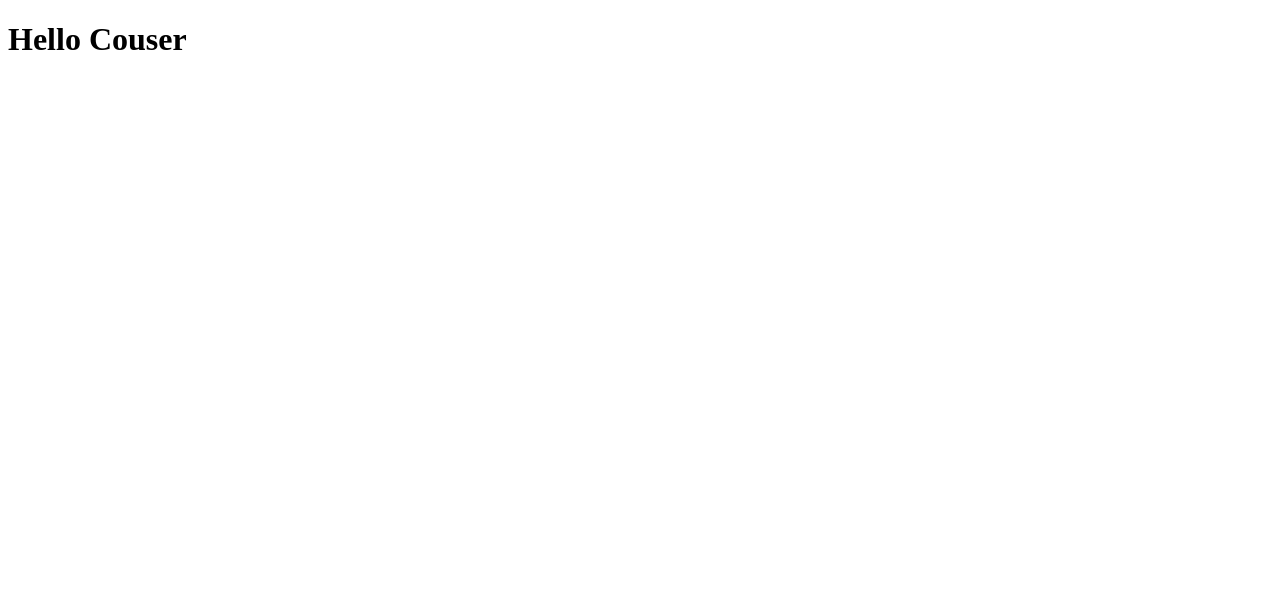
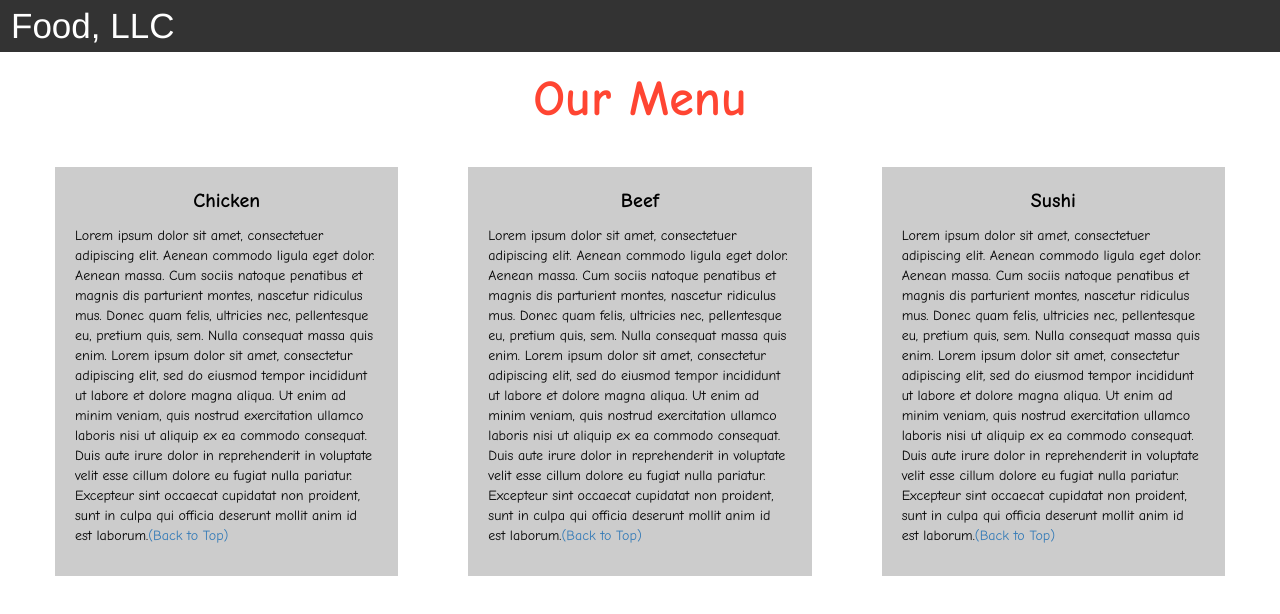
Before and after one commit to wearekreativewin/coursera-test, a plain HTML site: page index.html in a window 1280 px wide. Drawn offline with nearby package versions, Linux system fonts and the light colour scheme; files that its build step writes are made by us from their sources.

Commit message:
Load
Load

```diff
--- /dev/null
+++ b/css/style.css
@@ -0,0 +1,96 @@
+.container-fluid{
+	margin: 0;
+	padding: 0;
+}
+
+.navbar{
+	border-radius: 0px;
+	background-color: rgba(0,0,0,0.8);
+}
+
+.navbar-brand{
+  font-size: 35px;
+  color: white;
+  padding-left: 25px;
+}
+
+.navbar-brand:hover{
+	color: white;
+}
+
+.nav{
+	margin: 0;
+	padding: 0;
+}
+
+.navbar-nav{
+  font-size: 25px;
+  text-align: center;
+  margin: 0;
+  padding: 0;
+}
+
+.navbar-toggle{
+	border: 2px solid white;
+	margin-right: 25px;
+}
+
+.icon-bar{
+	background-color: white;
+}
+
+
+.main-title{
+  margin-bottom: 15px;
+  text-align: center;
+  color: #ff4532;
+  font-size: 50px;
+  font-family: "Comic Sans MS", cursive, sans-serif;
+  font-weight: bold;
+}
+
+li{
+	box-sizing: border-box;
+	width: 100%;
+}
+
+.menu-item{
+	padding: 0;
+	margin: 0;
+	width: 100%;
+	background-color: white;
+	border-bottom: 1px solid black;
+	color: black;
+	display: block;
+}
+
+.menu-item:hover{
+	background-color: rgba(0,0,0,0.9);
+	color: rgba(0,0,0,0.4);
+}
+
+
+
+.row{
+	margin: 20px;
+}
+
+.content-box{
+	margin: 20px;
+	width: auto;
+	height: auto;
+	color: black;
+	background-color: rgba(0,0,0,0.2);
+	font-family: "Comic Sans MS", cursive, sans-serif;
+	padding: 20px;
+}
+
+.item-name{
+	text-align: center;
+	font-size: 20px;
+	font-weight: bold;
+}
+
+#top{
+
+}
--- a/index.html
+++ b/index.html
@@ -1,9 +1,77 @@
 <!DOCTYPE html>
 <html>
 <head>
-	<title>Hello Coursera</title>
+
+<title>Module 3</title>
+
+  <meta name="viewport" content="width=device-width, initial-scale=1">
+  <link rel="stylesheet" href="https://maxcdn.bootstrapcdn.com/bootstrap/3.3.7/css/bootstrap.min.css">
+  <script src="https://ajax.googleapis.com/ajax/libs/jquery/3.3.1/jquery.min.js"></script>
+  <script src="https://maxcdn.bootstrapcdn.com/bootstrap/3.3.7/js/bootstrap.min.js"></script>
+
 </head>
+
+<meta name="viewport" content="width=device-width, initial-scale=1">
+<link rel="stylesheet" type="text/css" href="style.css">
+
+
+
 <body>
-<h1> Hello Couser</h1>
+
+
+<nav class="navbar" id="top">
+  <div class="container-fluid">
+
+    <div class="navbar-header">
+      <button type="button" class="navbar-toggle" data-toggle="collapse" data-target="#myNavbar">
+        <span class="icon-bar"></span>
+        <span class="icon-bar"></span>
+        <span class="icon-bar"></span>
+      </button>
+      <a class="navbar-brand" href="#">Food, LLC</a>
+    </div>
+
+    <div class="collapse" id="myNavbar">
+      <ul class="nav navbar-nav visible-xs">
+        <li><a class="menu-item" href="#">Chicken</a></li>
+        <li><a class="menu-item" href="#">Beef</a></li>
+        <li><a class="menu-item" href="#">Sushi</a></li>
+      </ul>
+    </div>
+
+  </div>
+</nav>
+
+<h1 class="main-title">Our Menu</h1>
+
+
+
+<div class="row">
+
+  <div class="col-lg-4 col-md-6 col-sm-12">
+    <div class="content-box">
+      <p class="item-name">Chicken</p>
+      <p>Lorem ipsum dolor sit amet, consectetuer adipiscing elit. Aenean commodo ligula eget dolor. Aenean massa. Cum sociis natoque penatibus et magnis dis parturient montes, nascetur ridiculus mus. Donec quam felis, ultricies nec, pellentesque eu, pretium quis, sem. Nulla consequat massa quis enim. Lorem ipsum dolor sit amet, consectetur adipiscing elit, sed do eiusmod tempor incididunt ut labore et dolore magna aliqua. Ut enim ad minim veniam, quis nostrud exercitation ullamco laboris nisi ut aliquip ex ea commodo consequat. Duis aute irure dolor in reprehenderit in voluptate velit esse cillum dolore eu fugiat nulla pariatur. Excepteur sint occaecat cupidatat non proident, sunt in culpa qui officia deserunt mollit anim id est laborum.<a href="#top">(Back to Top)</a></p>
+    </div>
+  </div>
+
+  <div class="col-lg-4 col-md-6 col-sm-12">
+    <div class="content-box">
+      <p class="item-name">Beef</p>
+      <p>Lorem ipsum dolor sit amet, consectetuer adipiscing elit. Aenean commodo ligula eget dolor. Aenean massa. Cum sociis natoque penatibus et magnis dis parturient montes, nascetur ridiculus mus. Donec quam felis, ultricies nec, pellentesque eu, pretium quis, sem. Nulla consequat massa quis enim. Lorem ipsum dolor sit amet, consectetur adipiscing elit, sed do eiusmod tempor incididunt ut labore et dolore magna aliqua. Ut enim ad minim veniam, quis nostrud exercitation ullamco laboris nisi ut aliquip ex ea commodo consequat. Duis aute irure dolor in reprehenderit in voluptate velit esse cillum dolore eu fugiat nulla pariatur. Excepteur sint occaecat cupidatat non proident, sunt in culpa qui officia deserunt mollit anim id est laborum.<a href="#top">(Back to Top)</a></p>
+    </div>
+  </div>
+
+
+  <div class="col-lg-4 col-md-12 col-sm-12">
+    <div class="content-box">
+      <p class="item-name">Sushi</p>
+      <p>Lorem ipsum dolor sit amet, consectetuer adipiscing elit. Aenean commodo ligula eget dolor. Aenean massa. Cum sociis natoque penatibus et magnis dis parturient montes, nascetur ridiculus mus. Donec quam felis, ultricies nec, pellentesque eu, pretium quis, sem. Nulla consequat massa quis enim. Lorem ipsum dolor sit amet, consectetur adipiscing elit, sed do eiusmod tempor incididunt ut labore et dolore magna aliqua. Ut enim ad minim veniam, quis nostrud exercitation ullamco laboris nisi ut aliquip ex ea commodo consequat. Duis aute irure dolor in reprehenderit in voluptate velit esse cillum dolore eu fugiat nulla pariatur. Excepteur sint occaecat cupidatat non proident, sunt in culpa qui officia deserunt mollit anim id est laborum.<a href="#top">(Back to Top)</a></p>
+    </div>
+  </div>
+
+</div>
+
+
 </body>
 </html>
```
